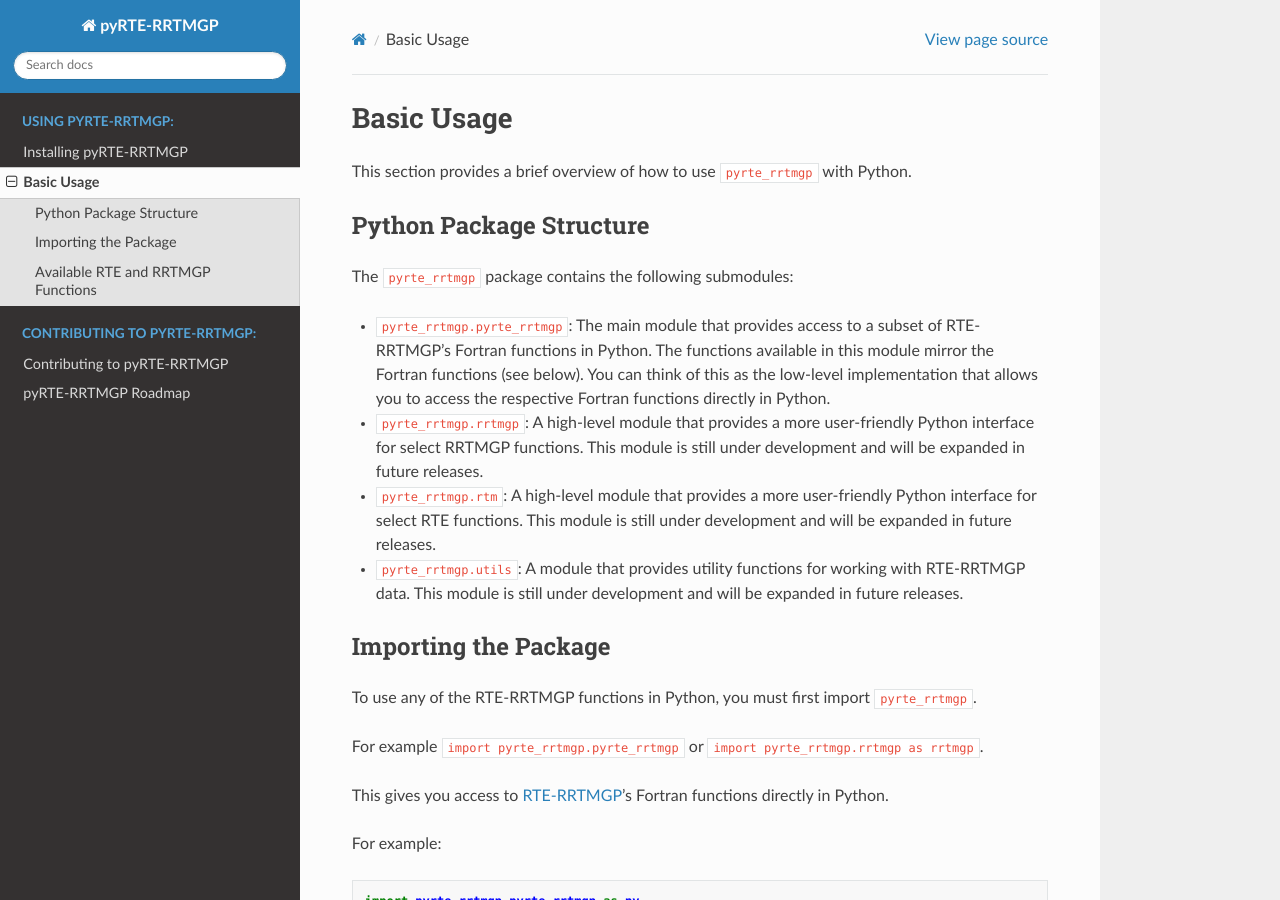
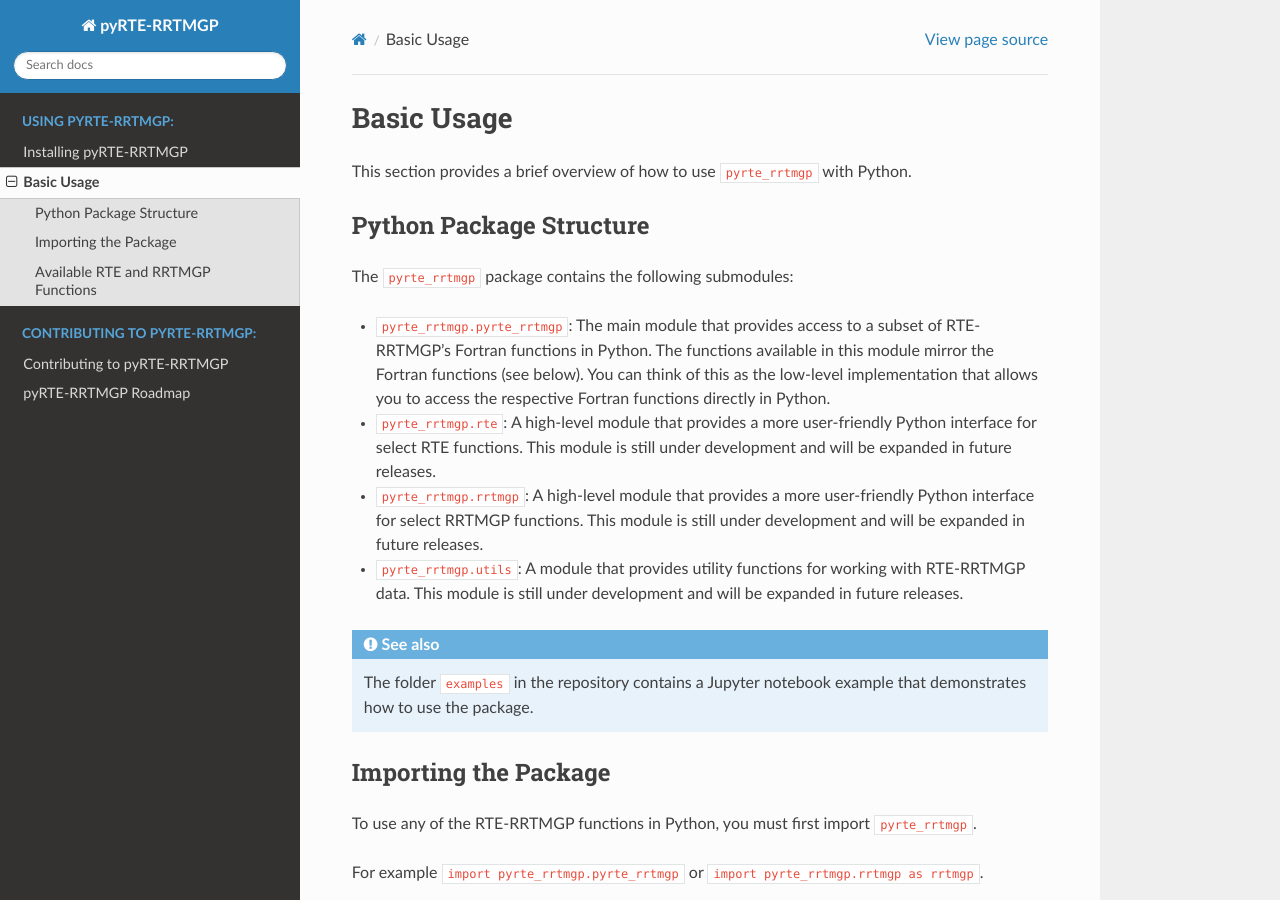
Before and after one commit to earth-system-radiation/pyRTE-RRTMGP, a Sphinx documentation site: the page built from docs/source/user_guide/usage.md, in a window 1280 px wide and 900 px high. Built offline with Sphinx 7.4.7 and the Read the Docs theme 2.0.0, drawn with Linux system fonts in a browser that asks for light colours.

Commit message:
Update docs

````diff
--- a/docs/source/user_guide/usage.md
+++ b/docs/source/user_guide/usage.md
@@ -7,9 +7,13 @@ This section provides a brief overview of how to use `pyrte_rrtmgp` with Python.
 The `pyrte_rrtmgp` package contains the following submodules:
 
 - `pyrte_rrtmgp.pyrte_rrtmgp`: The main module that provides access to a subset of RTE-RRTMGP's Fortran functions in Python. The functions available in this module mirror the Fortran functions (see below). You can think of this as the low-level implementation that allows you to access the respective Fortran functions directly in Python.
+- `pyrte_rrtmgp.rte`: A high-level module that provides a more user-friendly Python interface for select RTE functions. This module is still under development and will be expanded in future releases.
 - `pyrte_rrtmgp.rrtmgp`: A high-level module that provides a more user-friendly Python interface for select RRTMGP functions. This module is still under development and will be expanded in future releases.
-- `pyrte_rrtmgp.rtm`: A high-level module that provides a more user-friendly Python interface for select RTE functions. This module is still under development and will be expanded in future releases.
 - `pyrte_rrtmgp.utils`: A module that provides utility functions for working with RTE-RRTMGP data. This module is still under development and will be expanded in future releases.
+
+```{seealso}
+The folder `examples` in the repository contains a Jupyter notebook example that demonstrates how to use the package.
+```
 
 ## Importing the Package
 
````
